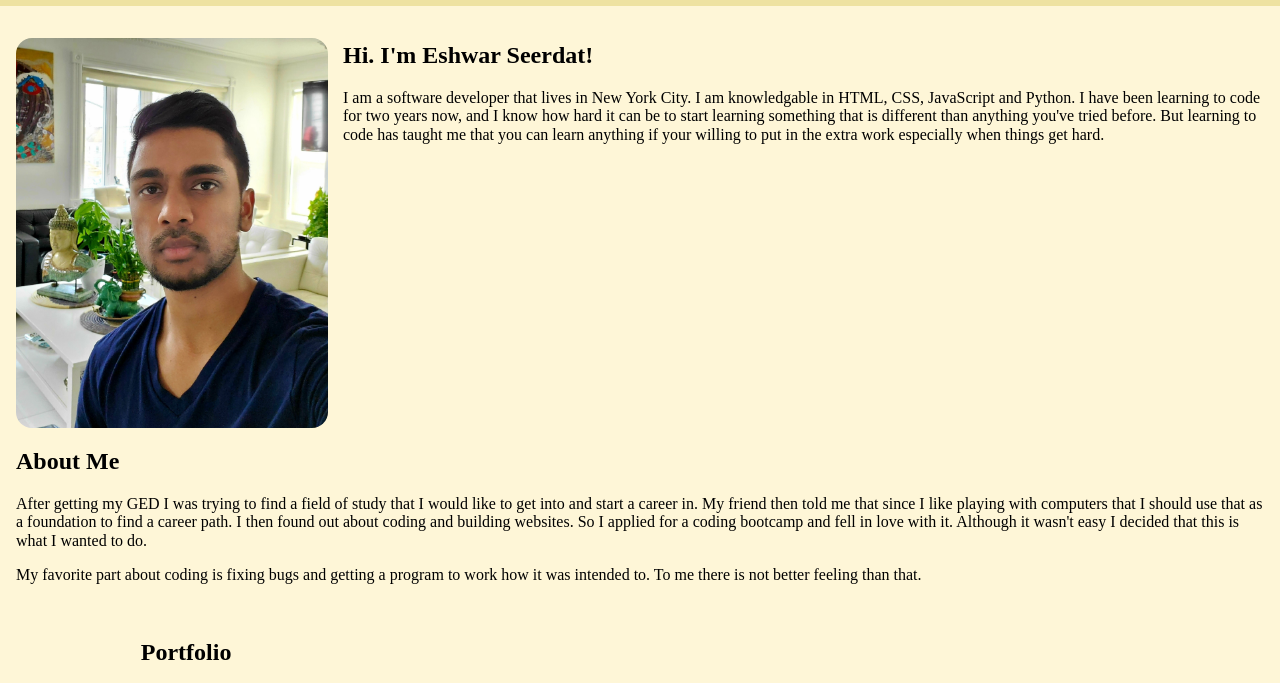
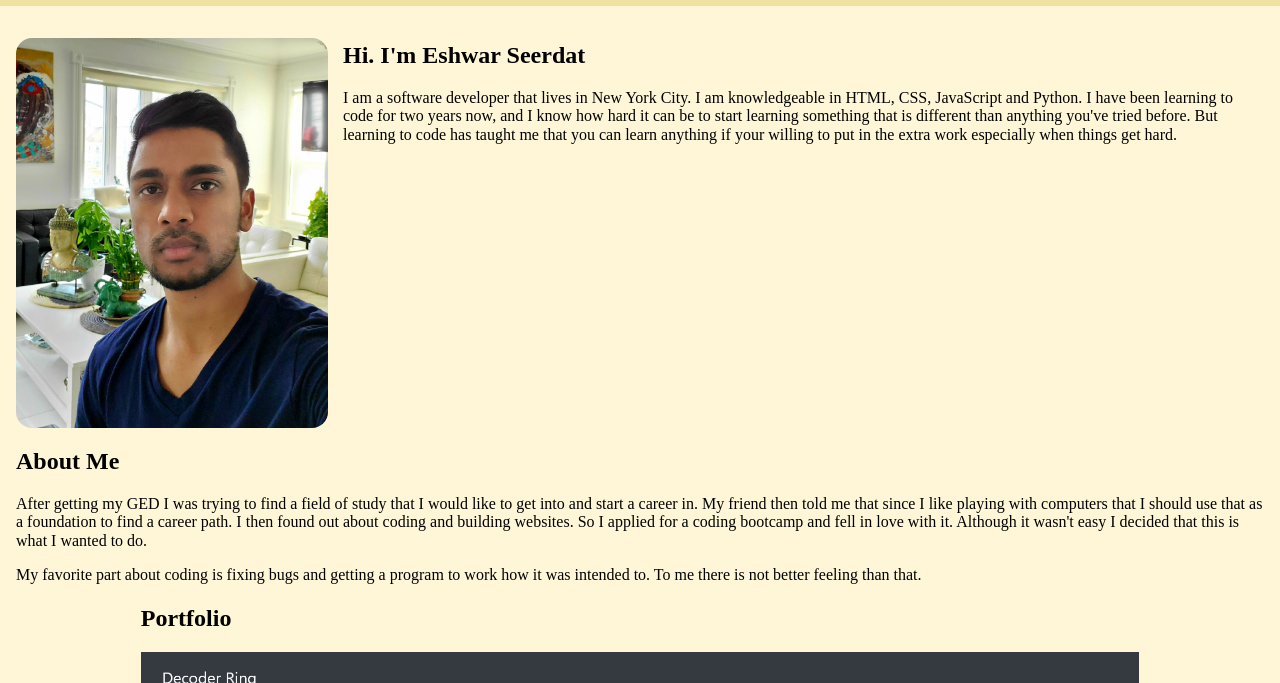
Before and after one commit to eshwarseerdat/final-portfolio, a plain HTML site: page index.html in a window 1280 px wide. Shown: the part 74-757 px from the top of the page. Drawn offline with Linux system fonts and the light colour scheme.

Commit message:
fixed spelling and code

```diff
--- a/index.html
+++ b/index.html
@@ -24,8 +24,8 @@
         <section id="intro">
             <img src="img/profile-pic.jpg" alt="">
             <div>
-                <h2 id="home">Hi. I'm Eshwar Seerdat!</h2>
-                <p>I am a software developer that lives in New York City. I am knowledgable in HTML, CSS, JavaScript and Python. I have been learning to code for two years now, and I know how hard it can be to start learning something that is different than anything you've tried before. But learning to code has taught me that you can learn anything if your willing to put in the extra work especially when things get hard.</p>
+                <h2 id="home">Hi. I'm Eshwar Seerdat</h2>
+                <p>I am a software developer that lives in New York City. I am knowledgeable in HTML, CSS, JavaScript and Python. I have been learning to code for two years now, and I know how hard it can be to start learning something that is different than anything you've tried before. But learning to code has taught me that you can learn anything if your willing to put in the extra work especially when things get hard.</p>
             </div>
         </section>
 
@@ -33,7 +33,6 @@
             <h2 id="about-me">About Me</h2>
             <p>After getting my GED I was trying to find a field of study that I would like to get into and start a career in. My friend then told me that since I like playing with computers that I should use that as a foundation to find a career path. I then found out about coding and building websites. So I applied for a coding bootcamp and fell in love with it. Although it wasn't easy I decided that this is what I wanted to do.</p>
             <p>My favorite part about coding is fixing bugs and getting a program to work how it was intended to. To me there is not better feeling than that.</p>
-            <img src="" alt="">
         </section>
 
         <section id="portfolio">
```
